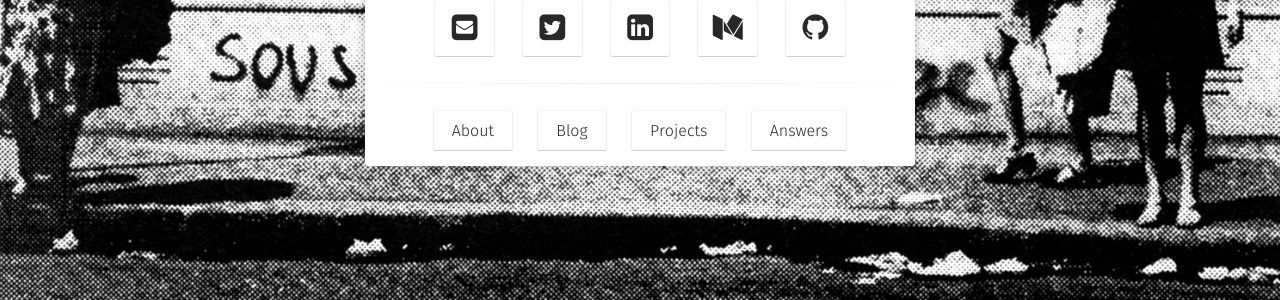
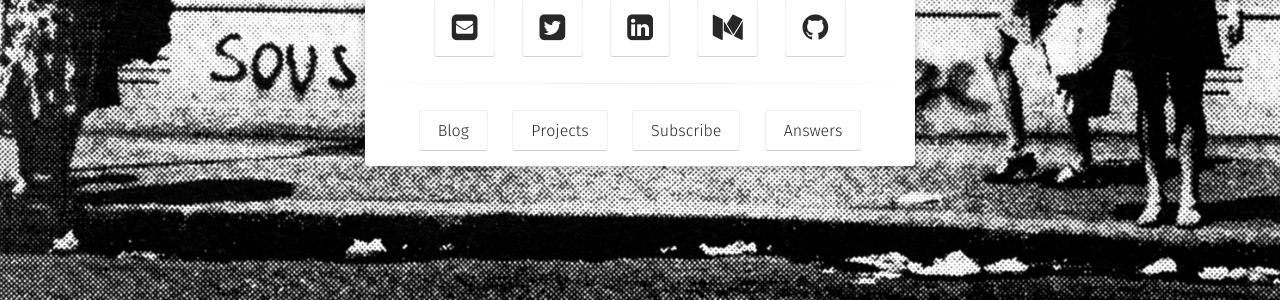
Before and after one commit to catachresis/bwo, a Jekyll site: the page built from index.html, in a window 1280 px wide. Shown: the part 520-820 px from the top of the page. Built offline with Jekyll 4.4.1, drawn with Linux system fonts in a browser that asks for light colours; some web fonts are replaced.

Commit message:
misc updates

```diff
--- a/_config.yml
+++ b/_config.yml
@@ -37,7 +37,7 @@ disqus_shortname:   bodywithout
   #ad-client:
   #ad-slot:
 #bing-verify:
-email:				ans@bodywithout.org
+email:				cayden.mak@gmail.com
 twitter:            cayden
 # facebook:           cayden.mak
 github-url:         catachresis
--- a/_layouts/home.html
+++ b/_layouts/home.html
@@ -19,7 +19,7 @@ layout: compress
                         <img src="{{ site.logo }}" class="img-circle zoombtn animated rotateIn">
                     </a>
                     <h3 class="title">
-                        <a class="zoombtn" href="{{ site.url }}">
+                        <a class="zoombtn" href="/about/">
                         	<p style="font-size:1.2rem;font-weight:300">{{ site.title }}</p>
 			            </a>
                     </h3>
@@ -32,16 +32,16 @@ layout: compress
                     {% include social-links.html %}
                   <hr class="hr-line">
                   <h3 class="title">
-                         <a class="btn zoombtn" href="/about">
-                         About
-                         </a>
-                         <a class="btn zoombtn" href="/blog">
+                         <a class="btn zoombtn" href="/blog/">
                          Blog
                          </a>
-                         <a class="btn zoombtn" href="/projects">
+                         <a class="btn zoombtn" href="/projects/">
                          Projects
                          </a>
-						 <a class="btn zoombtn" href="/ans">
+						 <a class="btn zoombtn" href="/subscribe/">
+						 Subscribe
+						 </a>
+						 <a class="btn zoombtn" href="/ans/">
 						 Answers
 						 </a>
 
```
Also changed, not shown: about.md (+6 -2 lines), subscribe.md (added, +7 -0 lines).
